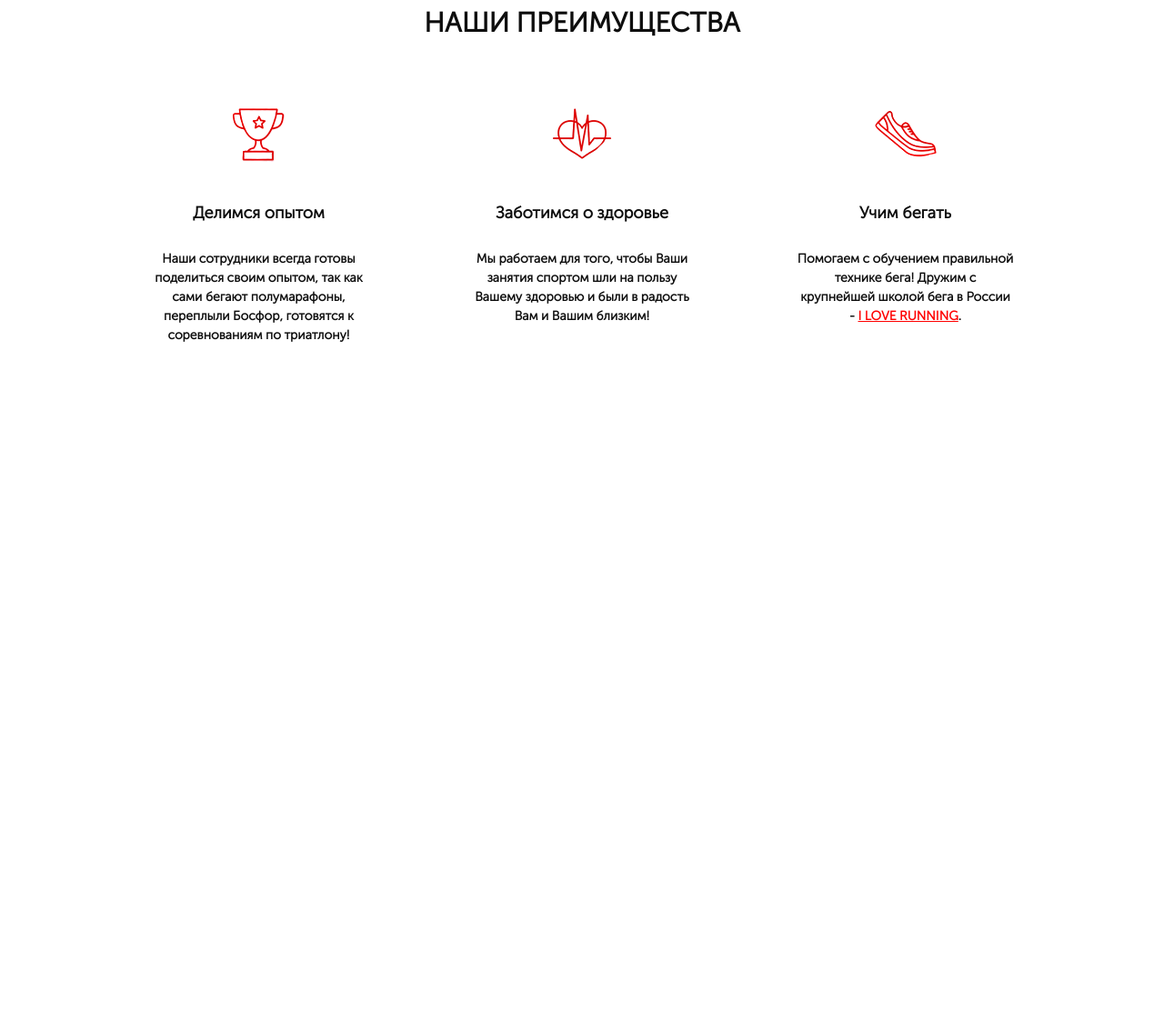
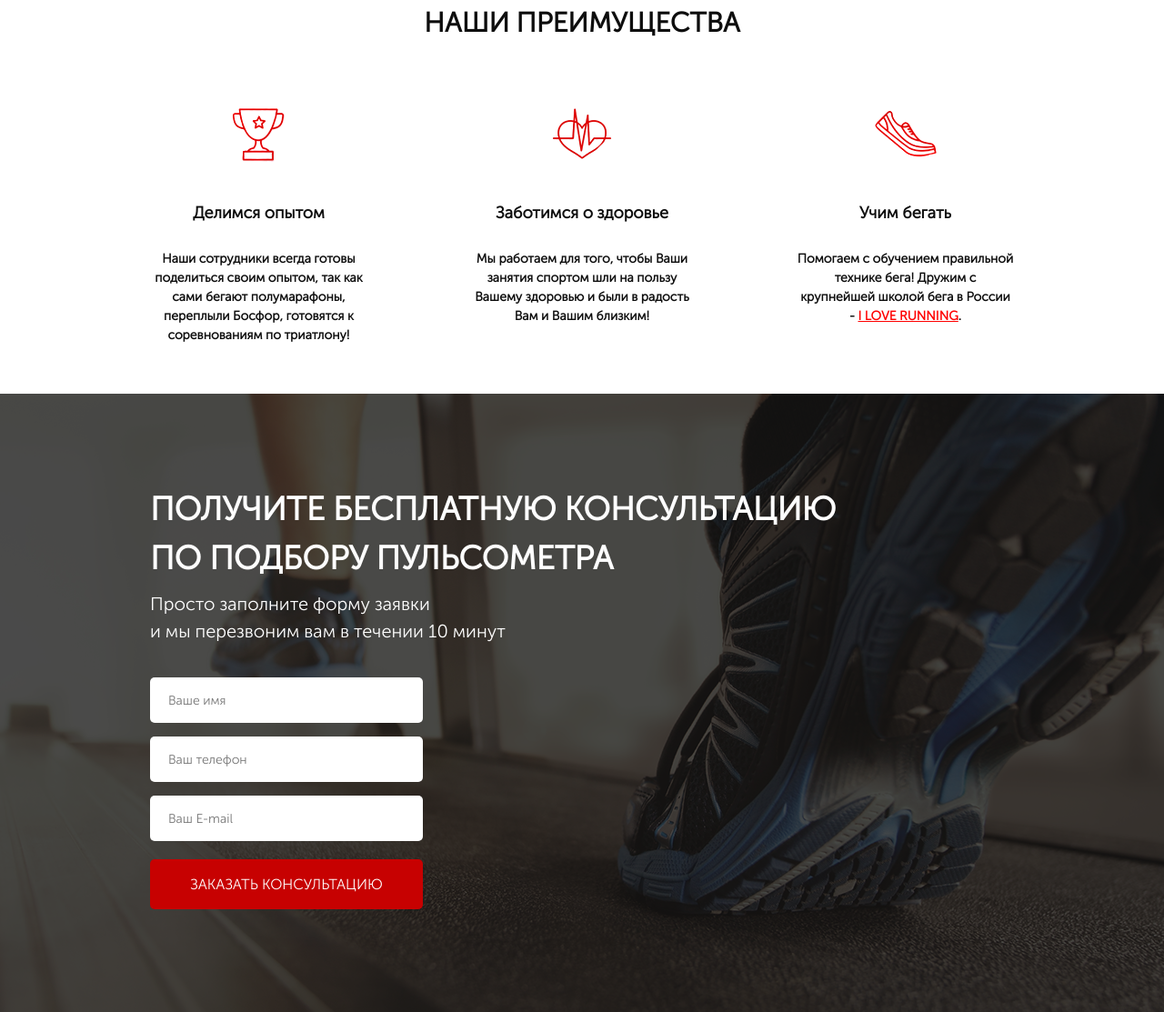
Before and after one commit to Crash2410/Project_3, a website: page src/index.html in a window 1280 px wide. Shown: the part 759-1872 px from the top of the page at 91% size. Before the commit the page ends 1192 px from the top, so only its background shows below. Drawn offline with Linux system fonts and the light colour scheme; files whose address does not match are found by name.

Commit message:
Верстка 3 блока

```diff
--- a/src/index.html
+++ b/src/index.html
@@ -70,7 +70,7 @@
 
     <div class="container">
 
-      <div class="advantage__header">НАШИ ПРЕИМУЩЕСТВА</div>
+      <div class="title">НАШИ ПРЕИМУЩЕСТВА</div>
 
       <div class="advantage__icons">
 
@@ -108,6 +108,24 @@
 
   </div>
 
+  <div class="consultation">
+    <div class="container">
+      <h2 class="title title_left">Получите бесплатную консультацию <br>
+        по подбору пульсометра</h2>
+      <div class="consultation__descr">
+        Просто заполните форму заявки <br>
+        и мы перезвоним вам в течении 10 минут
+      </div>
+      <form class="feed-form" action="#">
+        <input name="name" required placeholder="Ваше имя" type="text">
+        <input name="phone" required placeholder="Ваш телефон" type="number">
+        <input name="email" required placeholder="Ваш E-mail" type="email">
+
+        <button class="button button_submit">заказать кОНСУЛЬТАЦИЮ</button>
+      </form>
+    </div>
+  </div>
+
 </body>
 
 </html>
--- a/src/scss/blocks/_advantage.scss
+++ b/src/scss/blocks/_advantage.scss
@@ -1,13 +1,6 @@
 .advantage {
   height: 500px;
   padding: 70px 0 95px 0;
-
-  &__header {
-    text-align: center;
-    font-size: 30px;
-    font-weight: 700;
-    color: #0d0d0d;
-  }
 
   &__icons {
     margin-top: 65px;
--- a/src/scss/blocks/_buttons.scss
+++ b/src/scss/blocks/_buttons.scss
@@ -15,4 +15,10 @@
     height: 50px;
     font-size: 16px;
   }
+
+  &_submit {
+    width: 100%;
+    height: 55px;
+    font-size: 16px;
+  }
 }
--- /dev/null
+++ b/src/scss/blocks/_consultation.scss
@@ -0,0 +1,12 @@
+.consultation {
+  height: 680px;
+  padding: 100px 0 92px 0;
+  background: url(../../img/backgrounds/background_2.png) center (center/cover)
+    no-repeat;
+
+  &__descr {
+    font-size: 20px;
+    font-weight: 500;
+    color: #ffffff;
+  }
+}
--- /dev/null
+++ b/src/scss/blocks/_forms.scss
@@ -0,0 +1,23 @@
+.feed-form {
+  margin-top: 36px;
+  display: flex;
+  flex-direction: column;
+  width: 300px;
+
+  input {
+    width: 300px;
+    height: 50px;
+    background-color: #ffffff;
+    border-radius: 5px;
+    margin-bottom: 15px;
+    border: none;
+    padding: 0 20px;
+    font-size: 14px;
+    font-weight: 300;
+    color: #4b4b4b;
+
+    &:nth-child(3) {
+      margin-bottom: 20px;
+    }
+  }
+}
--- /dev/null
+++ b/src/scss/blocks/_titles.scss
@@ -0,0 +1,13 @@
+.title {
+  text-align: center;
+  font-size: 30px;
+  font-weight: 700;
+  color: #0d0d0d;
+  text-transform: uppercase;
+
+  &_left {
+    text-align: left;
+    font-size: 36px;
+    color: #ffffff;
+  }
+}
--- a/src/scss/style.scss
+++ b/src/scss/style.scss
@@ -15,5 +15,8 @@
 @import "blocks/header";
 @import "blocks/buttons";
 @import "blocks/advantage";
+@import 'blocks/consultation';
+@import 'blocks/titles';
+@import 'blocks/forms';
 
 @import "base/media"
```
Also changed, not shown: src/css/style.min.css.
